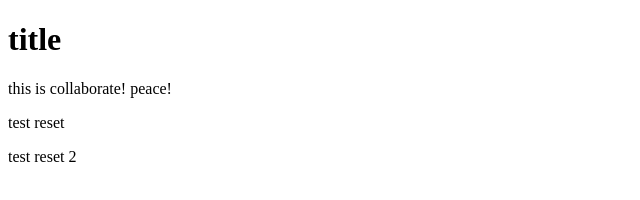
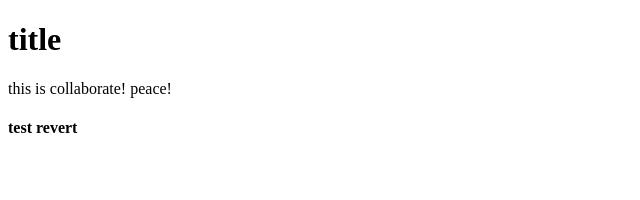
Before and after one commit to linwei5316/onebranch-collaborate, a plain HTML site: page index.html in a window 1280 px wide. Shown: the whole page, without its empty margins (0-640 px from the left). Drawn offline with Linux system fonts and the light colour scheme.

Commit message:
test revert

```diff
--- a/index.html
+++ b/index.html
@@ -10,7 +10,6 @@
   <h1>title</h1>
   <p>this is collaborate! peace!</p>
 
-  <p>test reset</p>
-  <p>test reset 2</p>
+  <h4>test revert</h4>
 </body>
 </html>
```
